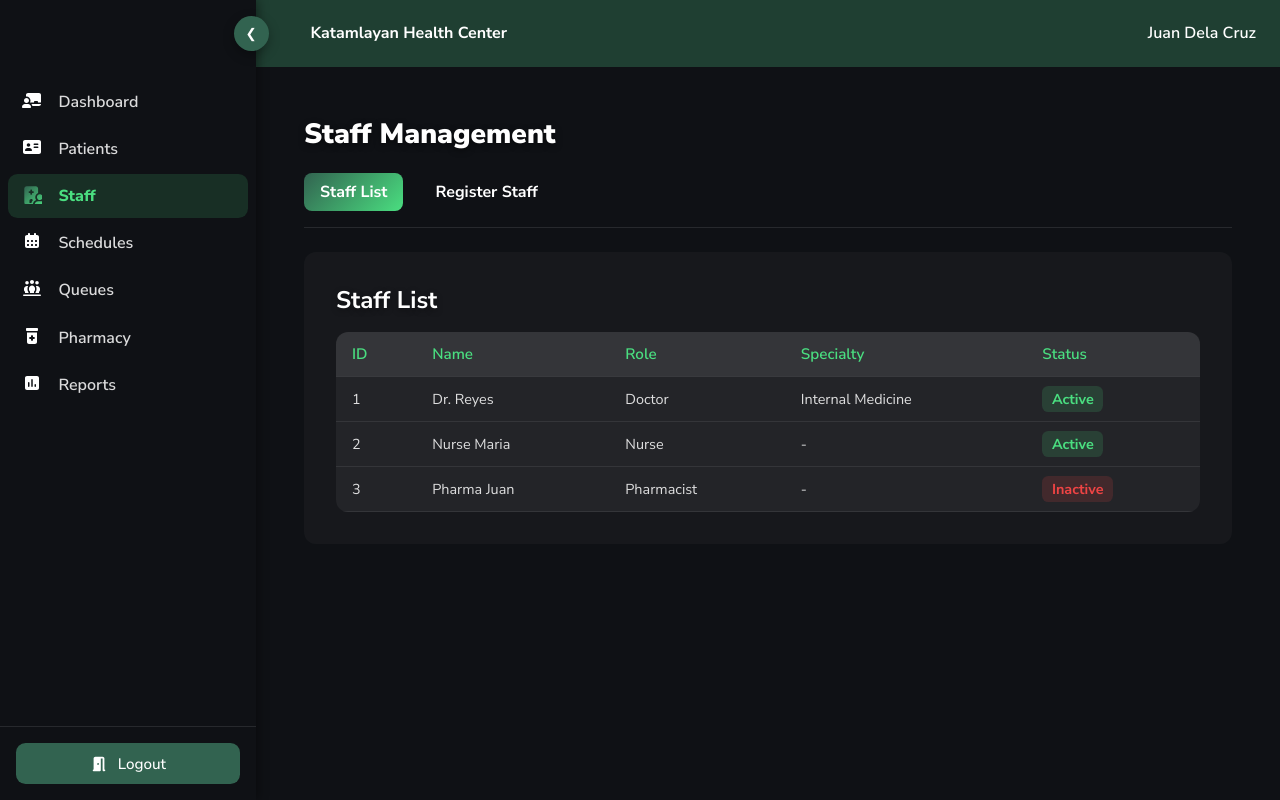
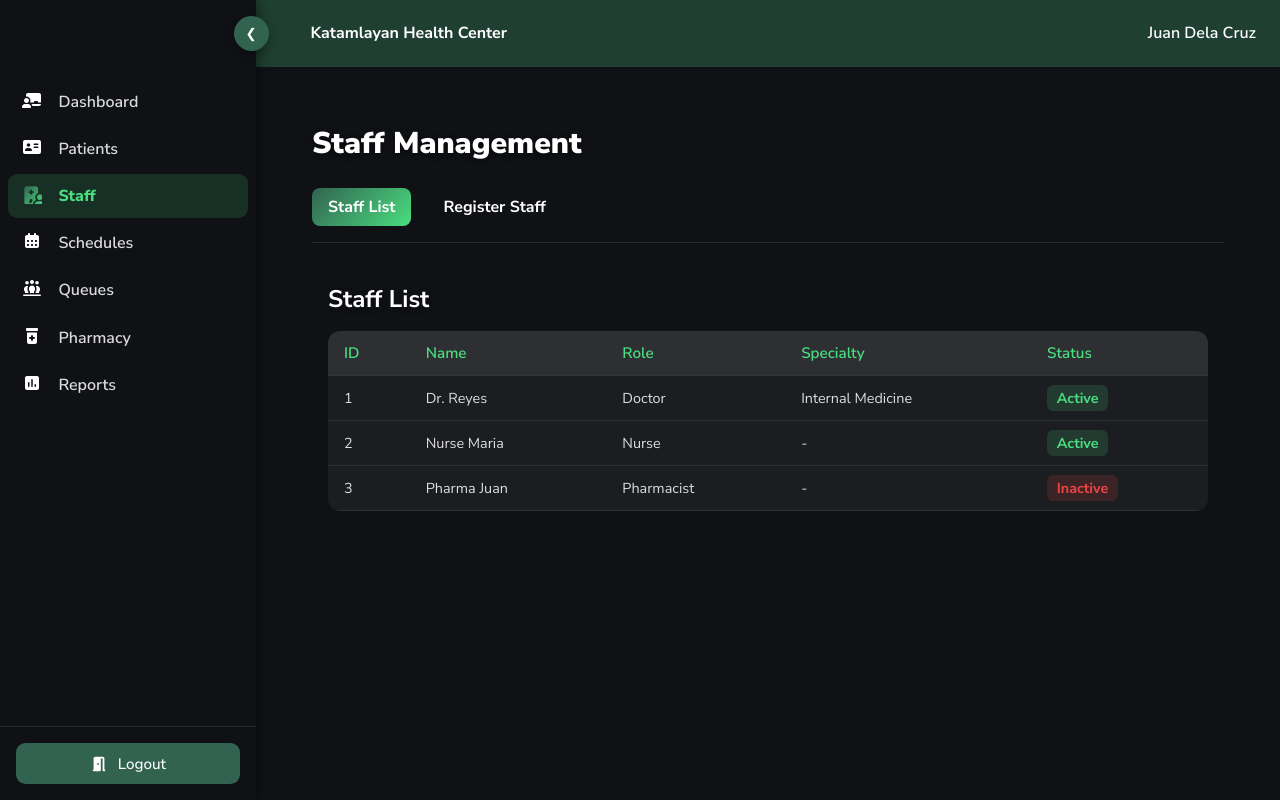
Before and after one commit to AspiringSaint/rhcms-1, a React (Vite) app: page /admin/staffs in a window 1280 px wide. Built offline with nearby package versions, Linux system fonts and the light colour scheme.

Commit message:
implemented the page layout component

```diff
--- a/src/components/staffs/StaffPage.jsx
+++ b/src/components/staffs/StaffPage.jsx
@@ -1,7 +1,4 @@
-import { NavLink, Outlet } from 'react-router-dom';
-
-import Tabs from '../common/Tabs';
-import '../../styles/components/staffs/StaffPage.css';
+import PageLayout from '../common/PageLayout';
 
 const StaffPage = () => {
 
@@ -10,17 +7,7 @@ const StaffPage = () => {
         { to: '/admin/staffs/register', label: 'Register Staff' }
     ]
 
-    return (
-        <div className="staff-page">
-            <h1>Staff Management</h1>
-
-            <Tabs tabs={tabItems} />
-            {/* Render nested route here */}
-            <div className="staff-outlet">
-                <Outlet />
-            </div>
-        </div>
-    );
+    return <PageLayout title={"Staff Management"} tabs={tabItems} />
 };
 
 export default StaffPage;
```
